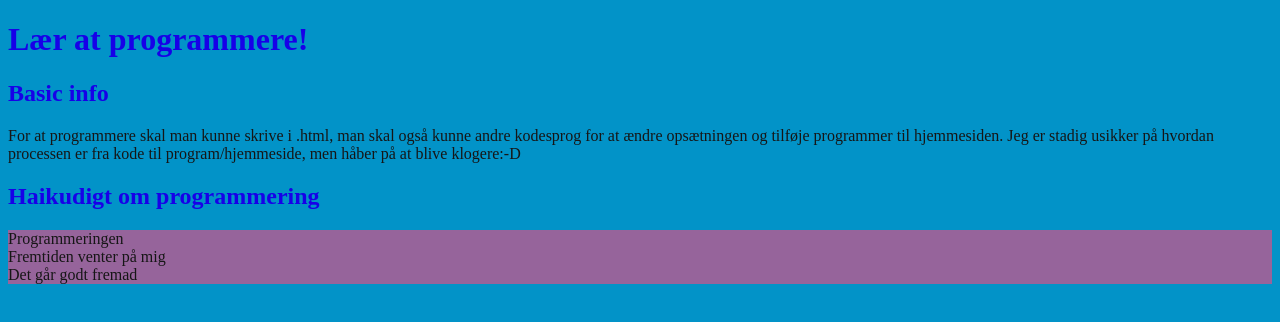
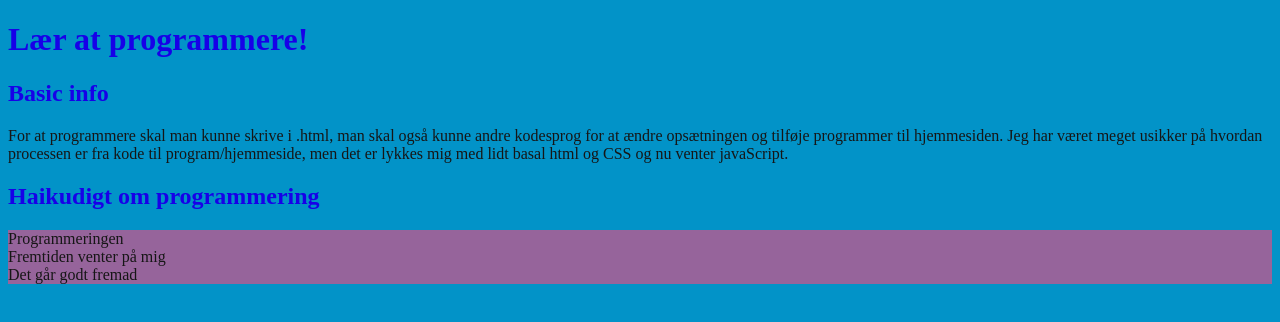
Before and after one commit to Mik2900/Mik2900.github.io, a plain HTML site: page index.html in a window 1280 px wide. Drawn offline with Linux system fonts and the light colour scheme.

Commit message:
Update index.html

```diff
--- a/index.html
+++ b/index.html
@@ -31,7 +31,7 @@
 
     <h2>Basic info</h2>
 
-    <p>For at programmere skal man kunne skrive i .html, man skal også kunne andre kodesprog for at ændre opsætningen og tilføje programmer til hjemmesiden. Jeg er stadig usikker på hvordan processen er fra kode til program/hjemmeside, men håber på at blive klogere:-D</p>
+    <p>For at programmere skal man kunne skrive i .html, man skal også kunne andre kodesprog for at ændre opsætningen og tilføje programmer til hjemmesiden. Jeg har været meget usikker på hvordan processen er fra kode til program/hjemmeside, men det er lykkes mig med lidt basal html og CSS og nu venter javaScript.</p>
 
     <h2 >Haikudigt om programmering</h2>
 
```
